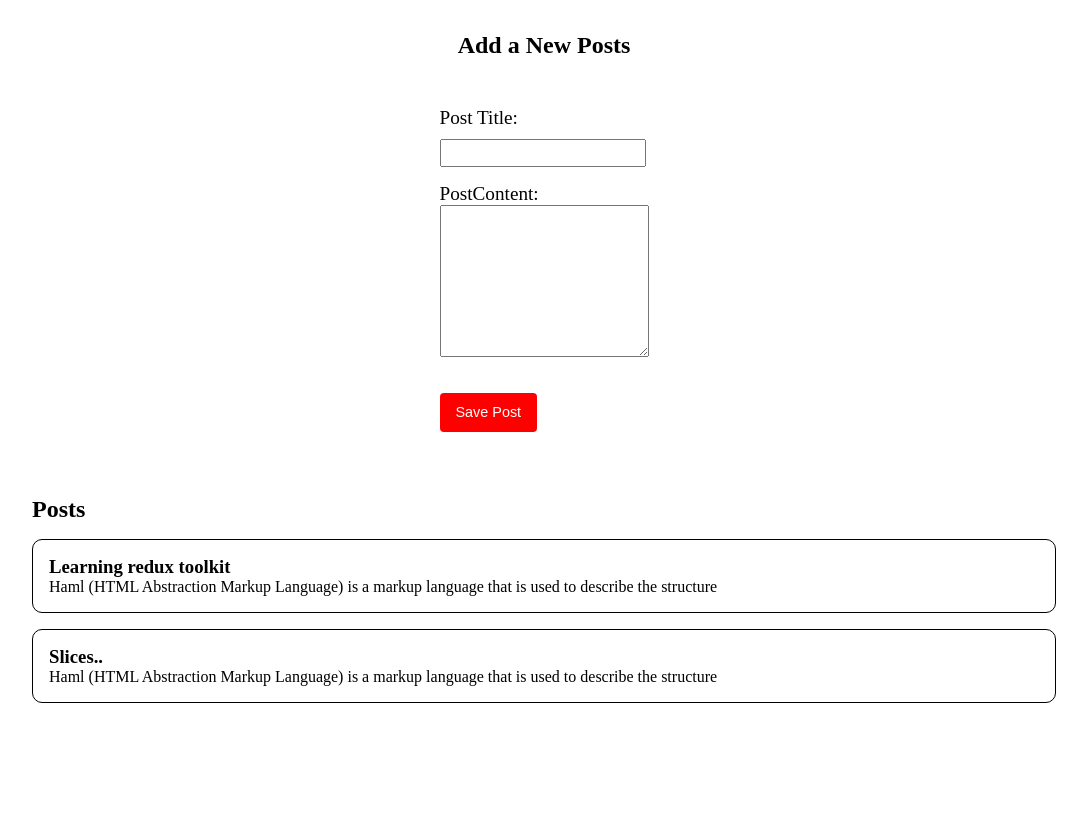
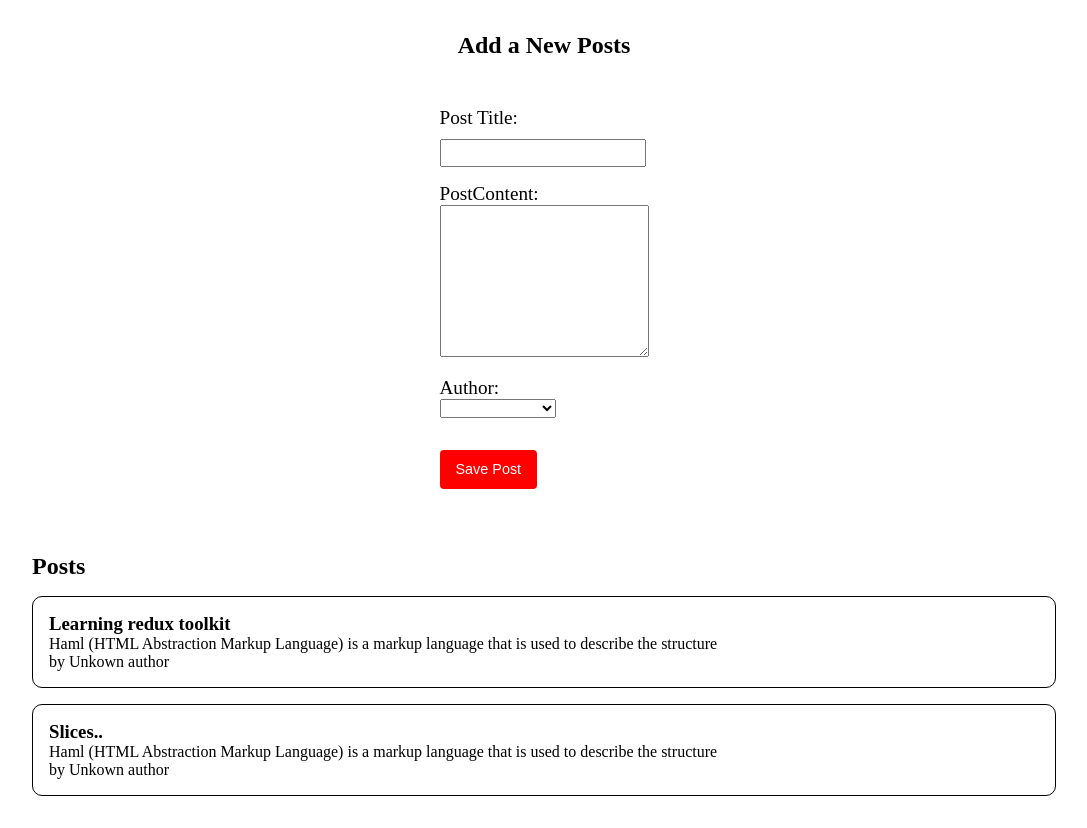
Before and after one commit to TahirShaikh85/blog-app, a React (Vite) app: page / in a window 1280 px wide. Shown: the whole page, without its empty margins (96-1183 px from the left). Before the commit the page ends 800 px from the top, so only its background shows below. Built offline with nearby package versions, Linux system fonts and the light colour scheme.

Commit message:
by Author feature

```diff
--- a/src/components/AddPostForm.jsx
+++ b/src/components/AddPostForm.jsx
@@ -1,18 +1,24 @@
 import React, { useState } from 'react';
-import { useDispatch } from 'react-redux';
+import { useDispatch,useSelector } from 'react-redux';
 import { postAdded } from '../container/Posts/postslice';
+import { selectAllUsers } from '../container/users/usersslice';
 
 const AddPostsForm = () => {
     const [title, setTitle] = useState('');
     const [content, setContent] = useState('');
+    const [userId, setUserId] = useState('');
+
     const dispatch = useDispatch();
+
+    const users = useSelector(selectAllUsers);
 
     const onTitleChanged = e => setTitle(e.target.value);
     const onContentChanged = e => setContent(e.target.value);
+    const onAuthorChanged = e => setUserId(e.target.value);
 
     const onSavePostClicked = () => {
         if (title && content) {
-            dispatch(postAdded(title,content))
+            dispatch(postAdded(title,content,userId))
             // dispatch(postAdded({
             //     id: nanoid(),
             //     title,
@@ -22,7 +28,13 @@ const AddPostsForm = () => {
         setTitle('');
         setContent('');
     }
+    const canSave = Boolean(title) && Boolean(content) && Boolean(userId);
 
+    const usersOptions = users.map((user)=>(
+        <option key={user.id} value={user.id}>
+            {user.name}
+        </option>
+    ))
     return (
         <section>
             <div className="formcontainer">
@@ -39,7 +51,15 @@ const AddPostsForm = () => {
                     <textarea cols={24} rows={10} type="text" id='postContent' value={content} onChange={onContentChanged} />
                 </div>
 
-                <button type='button' onClick={onSavePostClicked}>Save Post</button>
+                <div>
+                    <label htmlFor="postAuthor">Author:</label>
+                    <select id='postAuthor' value={userId} onChange={onAuthorChanged}>
+                        <option value=""></option>
+                        {usersOptions}
+                    </select>
+                </div>
+
+                <button type='button' onClick={onSavePostClicked} disabled={!canSave}>Save Post</button>
             </form>
             </div>
         </section>
--- /dev/null
+++ b/src/components/Author.jsx
@@ -0,0 +1,11 @@
+import React from 'react';
+import { useSelector } from 'react-redux';
+import { selectAllUsers } from '../container/users/usersslice';
+
+export default function Author({userId}){
+    const users = useSelector(selectAllUsers);
+    const author = users.find(user=>user.id === userId)
+    return (
+        <span>by {author ? author.name : 'Unkown author'}</span>
+    )
+}
--- a/src/components/PostList.jsx
+++ b/src/components/PostList.jsx
@@ -1,6 +1,7 @@
 import React from 'react'
 import { useSelector } from 'react-redux'
 import {selectAllPosts} from '../container/Posts/postslice'
+import Author from './Author';
 
 const PostList = () => {
     const posts = useSelector(selectAllPosts);
@@ -9,6 +10,9 @@ const PostList = () => {
         <article key={post.id}>
             <h3>{post.title}</h3>
             <p>{post.content.substring(0,100)}</p>
+            <p className='postCredit'>
+              <Author userId={post.userId} />
+            </p>
         </article>
     ))
   return (
--- a/src/container/Posts/postslice.js
+++ b/src/container/Posts/postslice.js
@@ -15,12 +15,13 @@ const postSlice = createSlice({
             reducer(state,action){
                 state.push(action.payload)
             },
-            prepare(title,content){
+            prepare(title,content,userId){
                 return{
                     payload:{
                         id:nanoid(),
                         title,
-                        content
+                        content,
+                        userId
                     }
                 }
             }
--- a/src/container/store.js
+++ b/src/container/store.js
@@ -1,10 +1,12 @@
 import { configureStore } from "@reduxjs/toolkit";
 import counterReducer from './counter/counterSlice';
 import postReducer from './Posts/postslice';
+import usersReducer from './users/usersslice';
 
 export default configureStore({
     reducer:{
         counter:counterReducer,
-        posts:postReducer
+        posts:postReducer,
+        users:usersReducer
     }
 })
--- /dev/null
+++ b/src/container/users/usersslice.js
@@ -0,0 +1,19 @@
+import { createSlice } from "@reduxjs/toolkit";
+
+const initialState = [
+    {id:'0', name:'Dale Carnegie'},
+    {id:'1', name:'Tahir Shaikh'},
+    {id:'2', name:'Robert Kiyosaki'}
+]
+
+const usersSlice = createSlice({
+    name:'users',
+    initialState,
+    reducers:{
+
+    }
+})
+
+export const selectAllUsers = (state)=>state.users;
+
+export default usersSlice.reducer;
```
Also changed, not shown: src/container/counter/counterSlice.jsx (line endings or trailing spaces).
